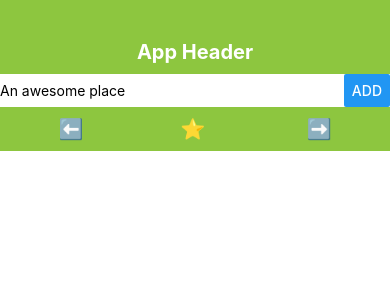
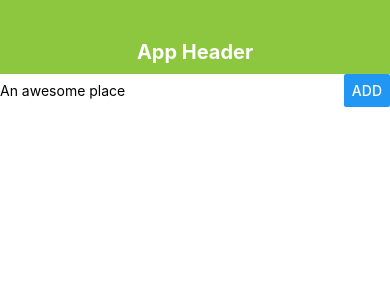
Before and after one commit to gerrymcdonnell/rntut-max, a React Native app: screen / in a window 390 px wide. Shown: the top 300 px of the page. Built offline with nearby package versions, Linux system fonts and the light colour scheme.

Commit message:
removed footer

```diff
--- a/App.js
+++ b/App.js
@@ -22,16 +22,24 @@ export default class App extends Component {
     });
   };
 
+  //handler for the add button
   placeSubmitHandler = () => {
+    //if empty string return
     if (this.state.placeName.trim() === "") {
       return;
     }
 
+    /**
+     * get the old state
+     * i.e return the array of places name and what the use entered
+     */
     this.setState(prevState => {
       return {
         places: prevState.places.concat(prevState.placeName)
       };
     });
+
+
   };
 
   render() {
@@ -59,7 +67,7 @@ export default class App extends Component {
         <View style={styles.listContainer}>{placesOutput}</View>
 
 
-        <Footer style={styles.footer}>
+{/*         <Footer style={styles.footer}>
           <TouchableOpacity>
             <Text style={styles.icon}>⬅️</Text>
           </TouchableOpacity>
@@ -69,7 +77,7 @@ export default class App extends Component {
           <TouchableOpacity>
             <Text style={styles.icon}> ➡️</Text>
           </TouchableOpacity>
-        </Footer>
+        </Footer> */}
 
 
       </View>
```
